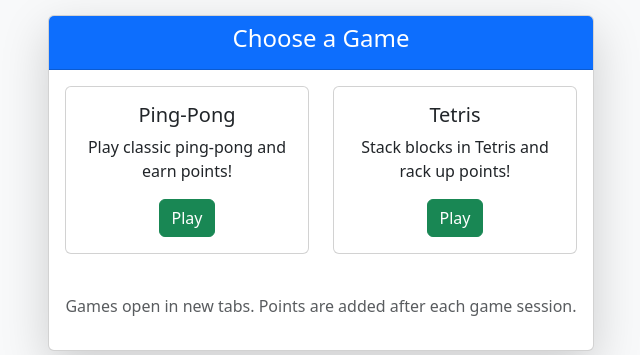
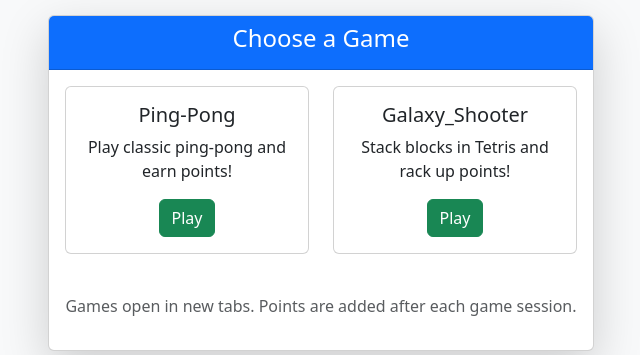
Before and after one commit to ihabah1/sellitnow, a Django app: page /lobby/ in a window 1280 px wide. Shown: the part 129-484 px from the top of the page, without its empty margins (319-959 px from the left). Run offline with Django 3.2, Linux system fonts and the light colour scheme; the visitor is signed in with stand-in values (Sample User, id 1).

Commit message:
Your commit message

```diff
--- a/app/admin.py
+++ b/app/admin.py
@@ -70,4 +70,4 @@ def play_ping_pong(request):
 # -------------------------------
 @login_required
 def play_tetris(request):
-    return render(request, 'games/tetris.html')
+    return render(request, 'games/galaxy_shooter.html')
--- a/app/templates/app/lobby.html
+++ b/app/templates/app/lobby.html
@@ -62,9 +62,9 @@
                             <div class="col-md-6 mb-3">
                                 <div class="card h-100">
                                     <div class="card-body">
-                                        <h5 class="card-title">Tetris</h5>
+                                        <h5 class="card-title">Galaxy_Shooter</h5>
                                         <p class="card-text">Stack blocks in Tetris and rack up points!</p>
-                                        <a href="{% url 'play_tetris' %}" target="_blank" class="btn btn-success">Play</a>
+                                        <a href="{% url 'play_galaxy_shooter' %}" target="_blank" class="btn btn-success">Play</a>
                                     </div>
                                 </div>
                             </div>
--- a/app/views.py
+++ b/app/views.py
@@ -53,8 +53,8 @@ def play_ping_pong(request):
     return render(request, 'games/ping_pong.html')
 
 @login_required
-def play_tetris(request):
-    return render(request, 'games/tetris.html')
+def play_galaxy_shooter(request):
+    return render(request, 'games/galaxy_shooter.html')
 
 # -------------------------------
 # API Endpoint: Update Points
--- a/sellitnow/urls.py
+++ b/sellitnow/urls.py
@@ -4,7 +4,7 @@ from app.views import (
     HomeView,
     LobbyView,
     play_ping_pong,
-    play_tetris,
+    play_galaxy_shooter,
     submit_score,
     user_dashboard,
     update_points
@@ -21,7 +21,7 @@ urlpatterns = [
     # Game lobby & play
     path('lobby/', LobbyView.as_view(), name='lobby'),
     path('play/ping-pong/', play_ping_pong, name='play_ping_pong'),
-    path('play/tetris/', play_tetris, name='play_tetris'),
+    path('play/galaxy_shooter/', play_galaxy_shooter, name='play_galaxy_shooter'),
     path('submit-score/', submit_score, name='submit_score'),
     path("api/update-points/", update_points, name="update_points"),
     # Auth
```
Also changed, not shown: app/templates/games/galaxy_shooter.html (renamed from app/templates/games/tetris.html).
